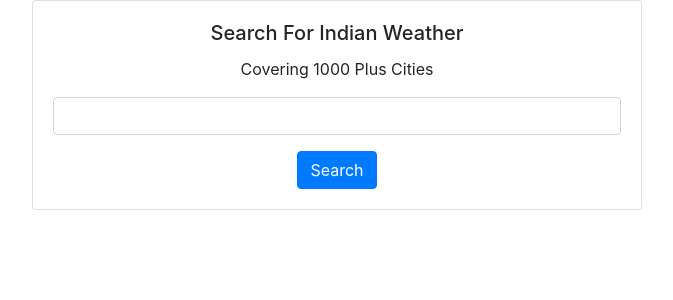
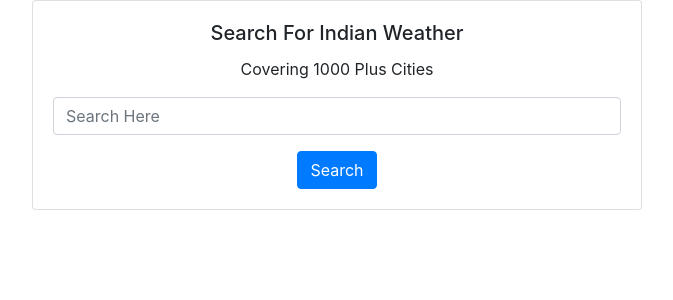
Before and after one commit to IshjotSingh97/Django-Weather-App, a Django app: page / in a window 1280 px wide. Shown: the part 448-748 px from the top of the page, without its empty margins (303-976 px from the left). Run offline with Django 3.2, Linux system fonts and the light colour scheme; some libraries are stand-ins or nearby versions.

Commit message:
bugs fixed

```diff
--- a/templates/index.html
+++ b/templates/index.html
@@ -54,7 +54,7 @@
             <div class="card-body">
                 <h5 class="card-title" style="text-align: center;">Search For Indian Weather</h5>
                 <p class="card-text" style="text-align: center;">Covering 1000 Plus Cities</p>
-                <input list="city" name="city" class="form-control" style="margin-bottom: 1rem;margin-top: 1rem;">
+                <input list="city" name="city" class="form-control" style="margin-bottom: 1rem;margin-top: 1rem;" placeholder="Search Here">
                     <datalist id="city">
                         {% for city in cities %}
                             <option value="{{city}}">{{city}}</option>
```
